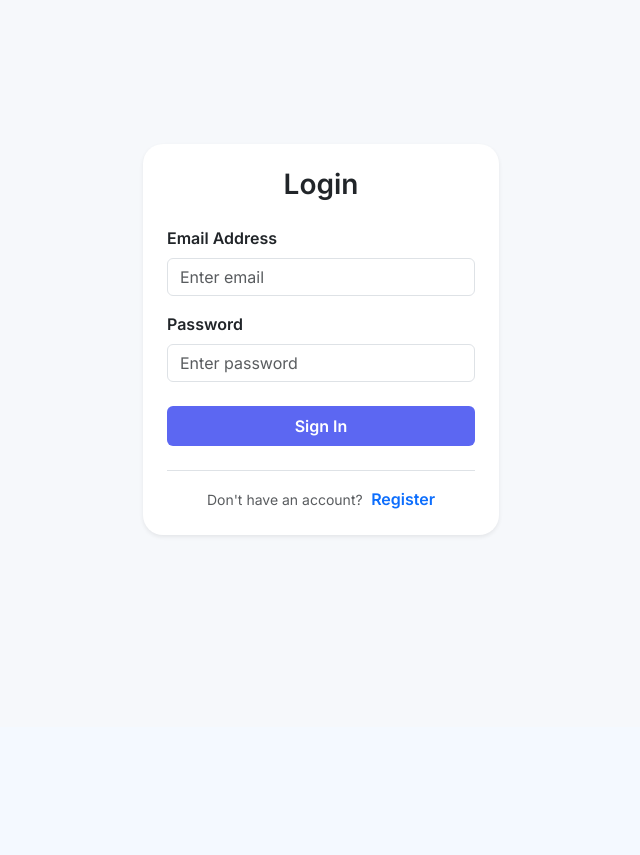
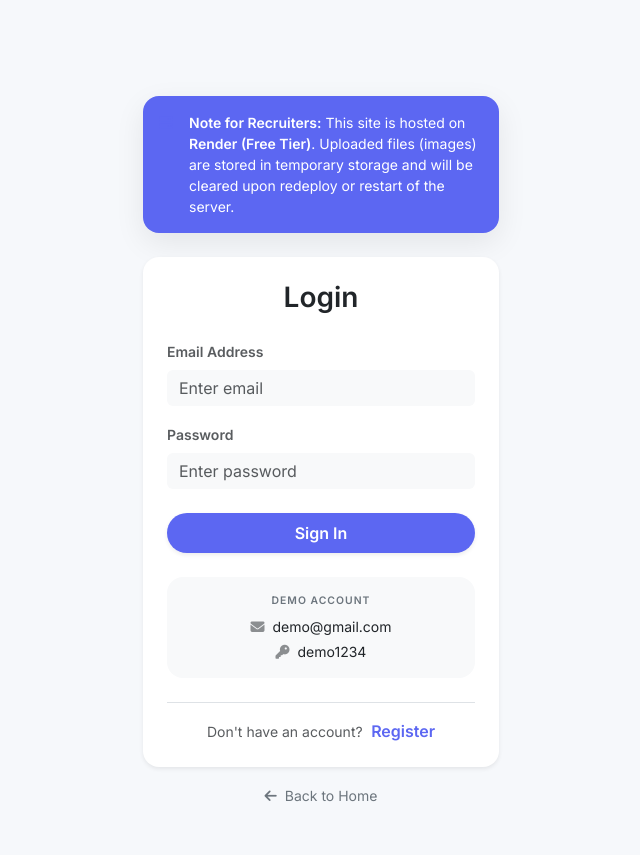
Before and after one commit to manishbhattrai/CampusFound, a Django app: page /login/ in a window 1280 px wide. Shown: the part 73-928 px from the top of the page, without its empty margins (319-959 px from the left). Before the commit the page ends 610 px from the top, so only its background shows below. Run offline with Django 5.2, Linux system fonts and the light colour scheme.

Commit message:
Add demo accounts and render storage limitation notice on login page

```diff
--- a/templates/auth/login.html
+++ b/templates/auth/login.html
@@ -7,13 +7,24 @@
 
         <div class="col-md-5 col-lg-4">
 
-            <div class="card shadow-sm p-4 mt-5">
+            <!-- HOSTING DISCLOSURE (Top Right or Above Card) -->
+            <div class="alert bg-primary bg-opacity-10 border-0 rounded-4 mb-4 small text-white p-3">
+                <div class="d-flex">
+                    <i class="fas fa-server text-primary me-3 mt-1"></i>
+                    <span>
+                        <strong>Note for Recruiters:</strong> This site is hosted on <strong>Render (Free Tier)</strong>.
+                        Uploaded files (images) are stored in temporary storage and will be cleared upon redeploy or restart of the server.
+                    </span>
+                </div>
+            </div>
+
+            <div class="card shadow-sm p-4 rounded-4">
 
                 <h3 class="text-center fw-bold mb-4">Login</h3>
 
                 <!-- Non-field errors -->
                 {% if form.non_field_errors %}
-                    <div class="alert alert-danger py-2 small">
+                    <div class="alert alert-danger py-2 small border-0 rounded-3">
                         {% for error in form.non_field_errors %}
                             {{ error }}
                         {% endfor %}
@@ -25,39 +36,34 @@
 
                     <!-- Email -->
                     <div class="mb-3">
-                        <label class="form-label fw-semibold">Email Address</label>
-                        <input type="email" name="email" class="form-control" placeholder="Enter email" required>
-
-                        {% if form.email.errors %}
-                            <div class="text-danger small mt-1">
-                                {% for error in form.email.errors %}
-                                    {{ error }}
-                                {% endfor %}
-                            </div>
-                        {% endif %}
+                        <label class="form-label fw-semibold small text-muted">Email Address</label>
+                        <input type="email" name="email" class="form-control bg-light border-0" placeholder="Enter email" required>
                     </div>
 
                     <!-- Password -->
                     <div class="mb-4">
-                        <label class="form-label fw-semibold">Password</label>
-                        <input type="password" name="password" class="form-control" placeholder="Enter password" required>
-
-                        {% if form.password.errors %}
-                            <div class="text-danger small mt-1">
-                                {% for error in form.password.errors %}
-                                    {{ error }}
-                                {% endfor %}
-                            </div>
-                        {% endif %}
+                        <label class="form-label fw-semibold small text-muted">Password</label>
+                        <input type="password" name="password" class="form-control bg-light border-0" placeholder="Enter password" required>
                     </div>
 
-                    <button type="submit" class="btn btn-primary w-100 py-2 fw-bold">
+                    <button type="submit" class="btn btn-primary w-100 py-2 fw-bold rounded-pill shadow-sm">
                         Sign In
                     </button>
 
+                    <!-- DEMO ACCOUNT SPAN -->
+                    <div class="mt-4 p-3 bg-light rounded-4 text-center">
+                        <p class="small fw-bold text-secondary text-uppercase mb-2" style="font-size: 0.65rem; letter-spacing: 1px;">Demo Account</p>
+                        <div class="small text-dark mb-1">
+                            <i class="fas fa-envelope me-1 opacity-50"></i> demo@gmail.com
+                        </div>
+                        <div class="small text-dark">
+                            <i class="fas fa-key me-1 opacity-50"></i> demo1234
+                        </div>
+                    </div>
+
                     <div class="text-center mt-4 border-top pt-3">
                         <span class="text-muted small">Don't have an account?</span>
-                        <a href="{% url 'student-register' %}" class="text-decoration-none fw-bold ms-1">
+                        <a href="{% url 'student-register' %}" class="text-decoration-none fw-bold ms-1 text-primary">
                             Register
                         </a>
                     </div>
@@ -65,6 +71,13 @@
                 </form>
 
             </div>
+
+            <div class="text-center mt-3">
+                <a href="{% url 'home' %}" class="text-secondary text-decoration-none small">
+                    <i class="fas fa-arrow-left me-1"></i> Back to Home
+                </a>
+            </div>
+
         </div>
 
     </div>
```
